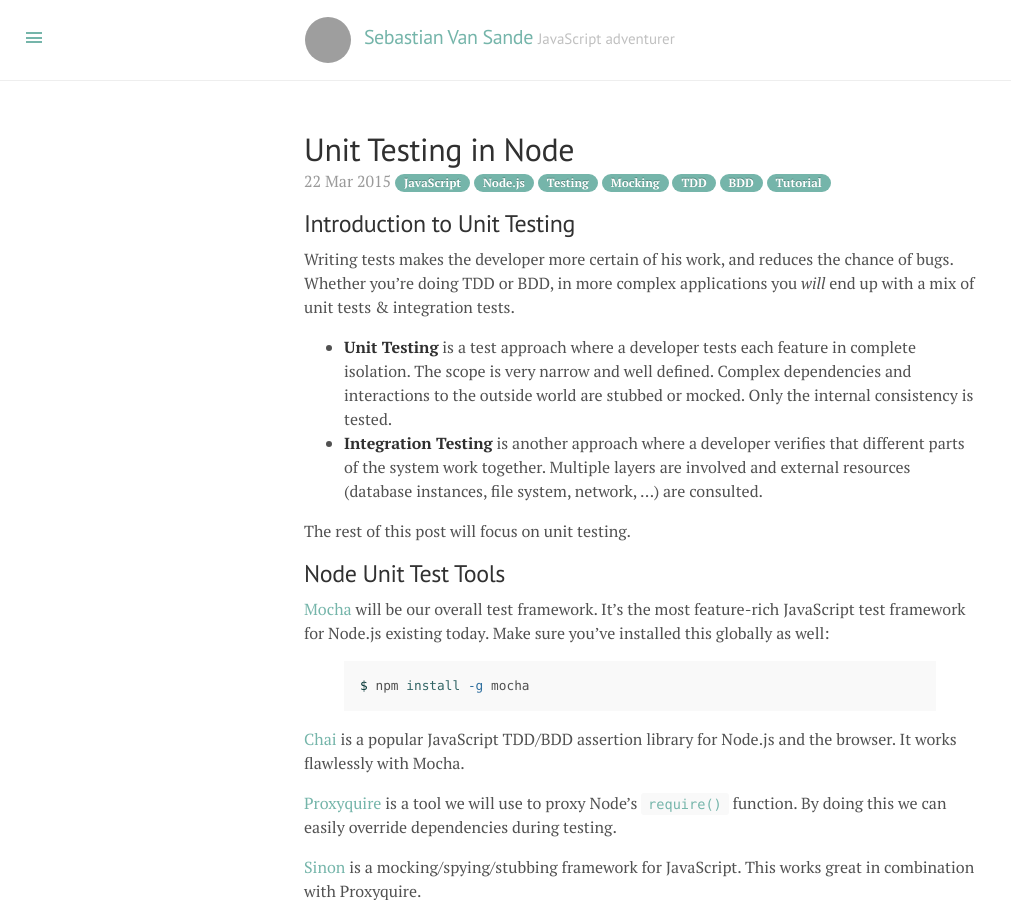
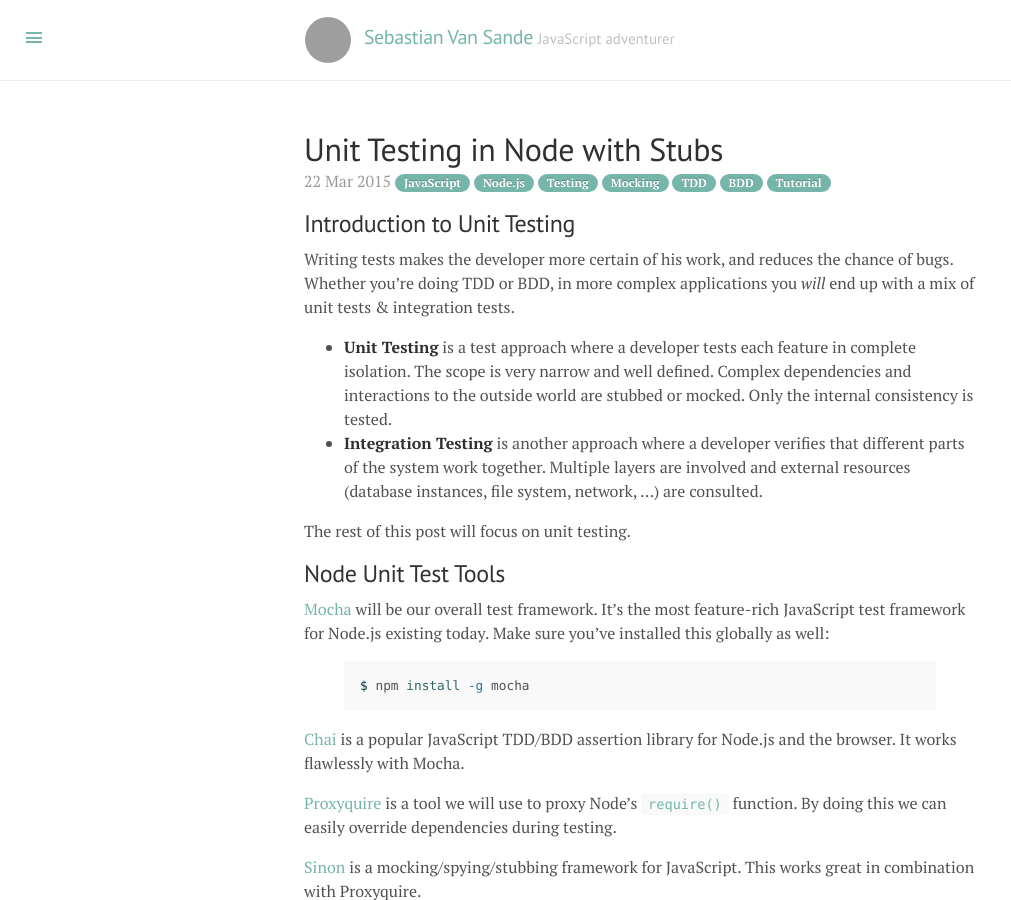
Before and after one commit to seppevs/seppevs.github.io, a Jekyll site: the page built from _posts/2015-03-23-unit_testing_with_mocks_in_node_js.markdown, in a window 1280 px wide and 900 px high. Shown: the whole window, without its empty margins (0-1011 px from the left). Built offline with Jekyll 4.4.1, drawn with Linux system fonts in a browser that asks for light colours; Markdown is read by kramdown in place of the engine named in the settings; grey boxes are pictures that could not be loaded.

Commit message:
small stuff

```diff
--- a/_posts/2015-03-23-unit_testing_with_mocks_in_node_js.markdown
+++ b/_posts/2015-03-23-unit_testing_with_mocks_in_node_js.markdown
@@ -1,7 +1,7 @@
 ---
 layout: post
-title:  Unit Testing in Node
-summary: A tutorial where we learn how to test features in complete isolation by using mocks.
+title:  Unit Testing in Node with Stubs
+summary: A tutorial where we learn how to test features in complete isolation by using stubs.
 date:   2015-03-22 11:37:58
 tags:
 - JavaScript
```
